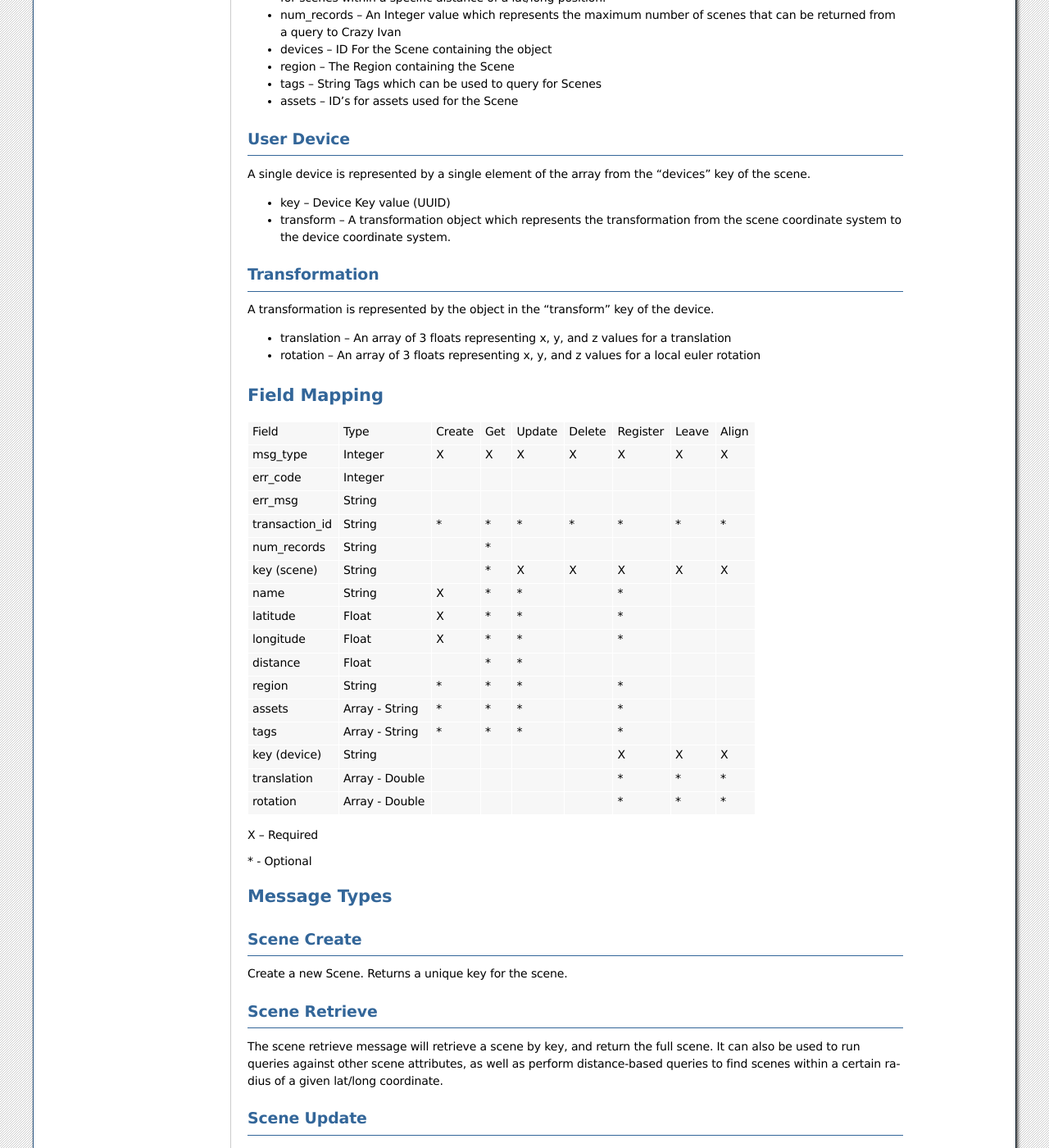
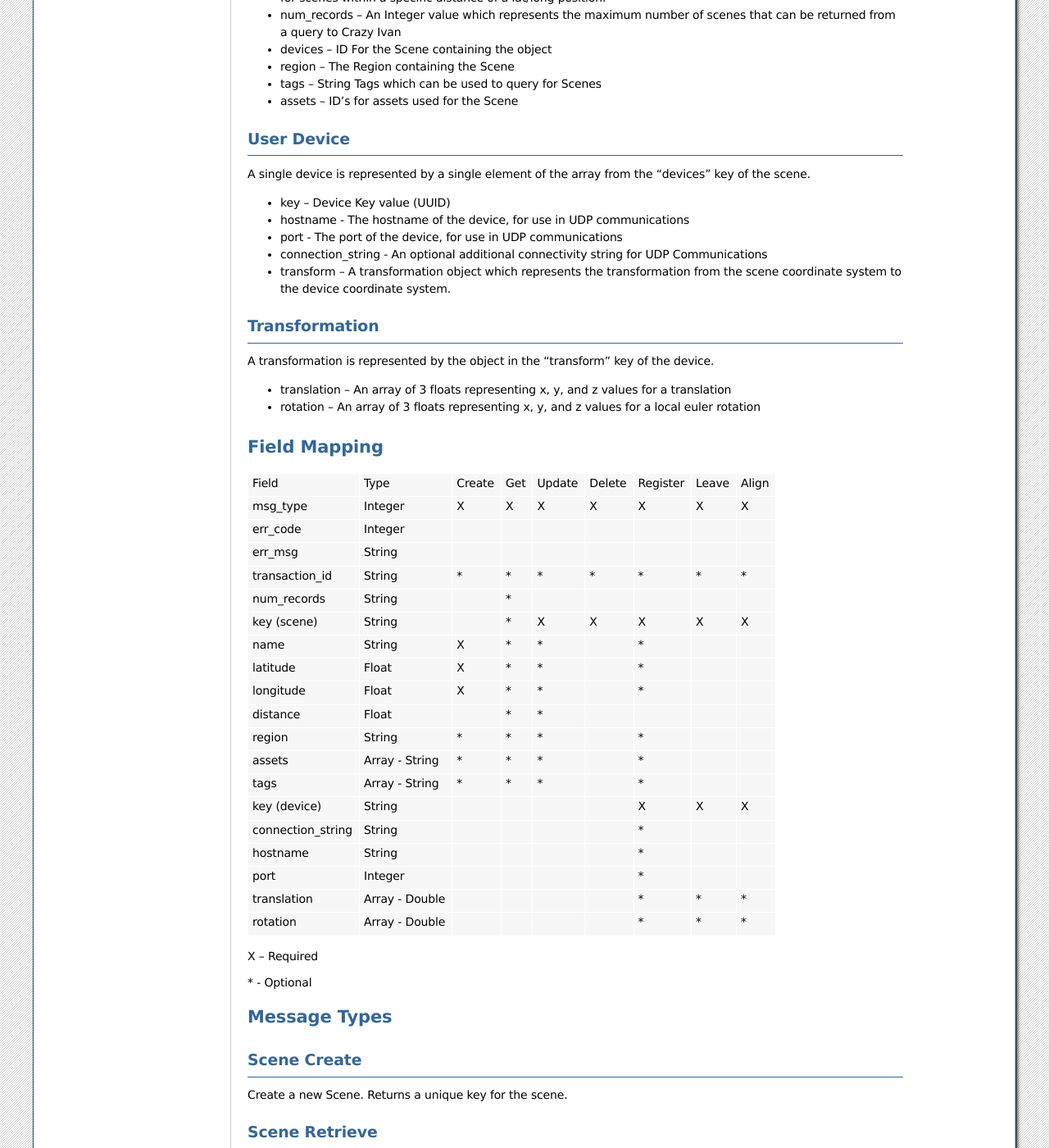
Before and after one commit to AO-StreetArt/CrazyIvan, a Sphinx documentation site: the page built from docs/pages/api.rst, in a window 1280 px wide and 1400 px high, scrolled down 1550 px. Shown: the whole window at 82% size. Built offline with Sphinx 7.4.7, drawn with Linux system fonts in a browser that asks for light colours; some of the changed text lies outside the part shown.

Commit message:
Docs update

```diff
--- a/docs/pages/api.rst
+++ b/docs/pages/api.rst
@@ -115,6 +115,9 @@ A single device is represented by a single element of the array from the
 “devices” key of the scene.
 
 -  key – Device Key value (UUID)
+-  hostname - The hostname of the device, for use in UDP communications
+-  port - The port of the device, for use in UDP communications
+-  connection_string - An optional additional connectivity string for UDP Communications
 -  transform – A transformation object which represents the
    transformation from the scene coordinate system to the device
    coordinate system.
@@ -163,6 +166,12 @@ Field Mapping
 | tags              | Array - String   | \*       | \*       | \*         |               | \*       |       |       |
 +-------------------+------------------+----------+----------+------------+---------------+----------+-------+-------+
 | key (device)      | String           |          |          |            |               | X        | X     | X     |
++-------------------+------------------+----------+----------+------------+---------------+----------+-------+-------+
+| connection_string | String           |          |          |            |               | \*       |       |       |
++-------------------+------------------+----------+----------+------------+---------------+----------+-------+-------+
+| hostname          | String           |          |          |            |               | \*       |       |       |
++-------------------+------------------+----------+----------+------------+---------------+----------+-------+-------+
+| port              | Integer          |          |          |            |               | \*       |       |       |
 +-------------------+------------------+----------+----------+------------+---------------+----------+-------+-------+
 | translation       | Array - Double   |          |          |            |               | \*       | \*    | \*    |
 +-------------------+------------------+----------+----------+------------+---------------+----------+-------+-------+
@@ -219,6 +228,11 @@ Device Align
 
 Apply a correction to the transformation currently stored between a
 scene and user device.
+
+Device Retrieve
+---------------
+
+Retrieve the connectivity information of a user device.
 
 Appendix A: JSON Message Samples
 ================================
@@ -388,6 +402,25 @@ Device Alignment
   ]
 }
 
+Device Retrieval
+~~~~~~~~~~~~~~~~
+
+{
+  "msg_type":7,
+  "err_code":100,
+  "err_msg":"Test",
+  "transaction_id":"123465",
+  "scenes":[
+    {
+      "devices":[
+        {
+          "key":"Ud_132"
+        }
+      ]
+    }
+  ]
+}
+
 Response
 --------
 
@@ -542,6 +575,11 @@ Device Alignment
   ]
 }
 
+Device Retrieval
+~~~~~~~~~~~~~~~~
+
+
+
 Appendix B: Error Codes
 =======================
 
```
